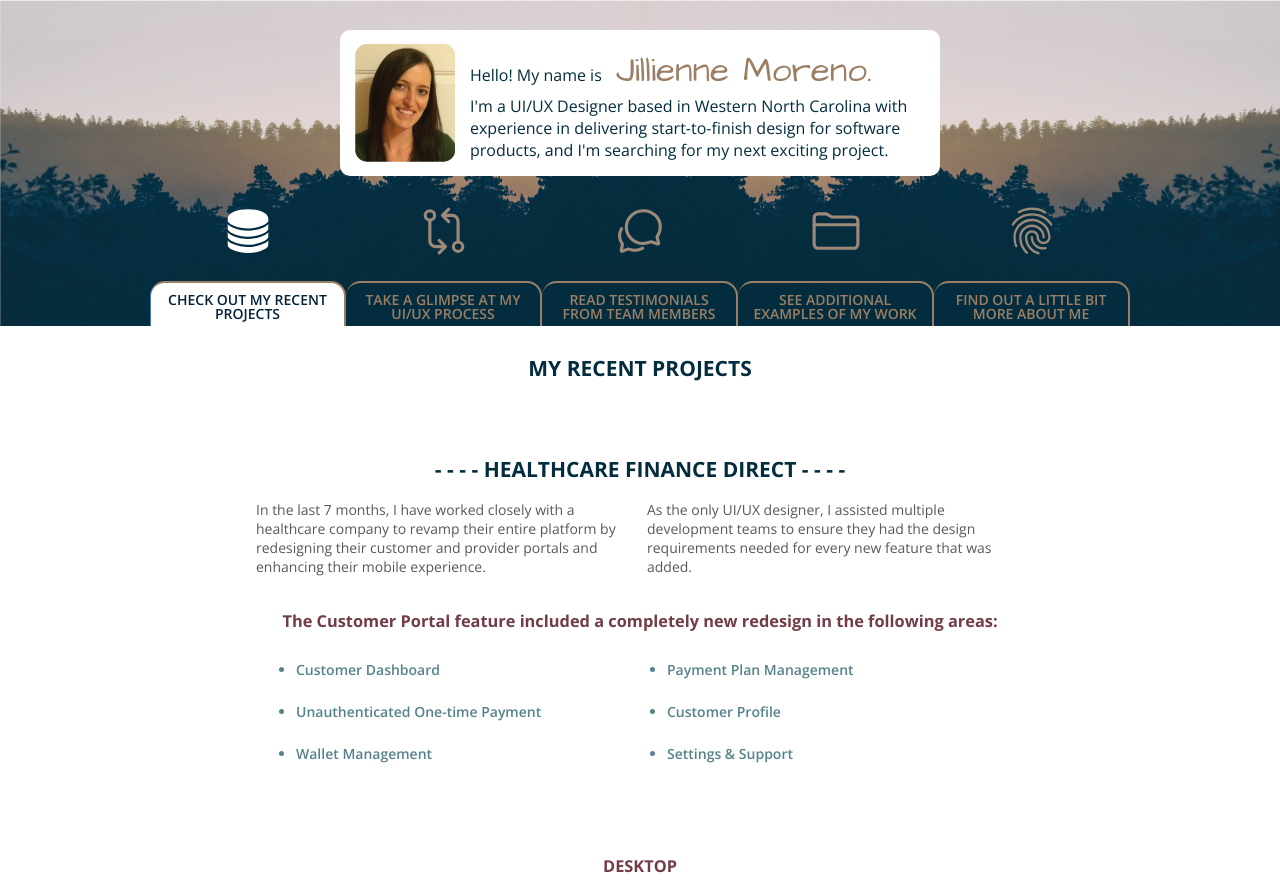
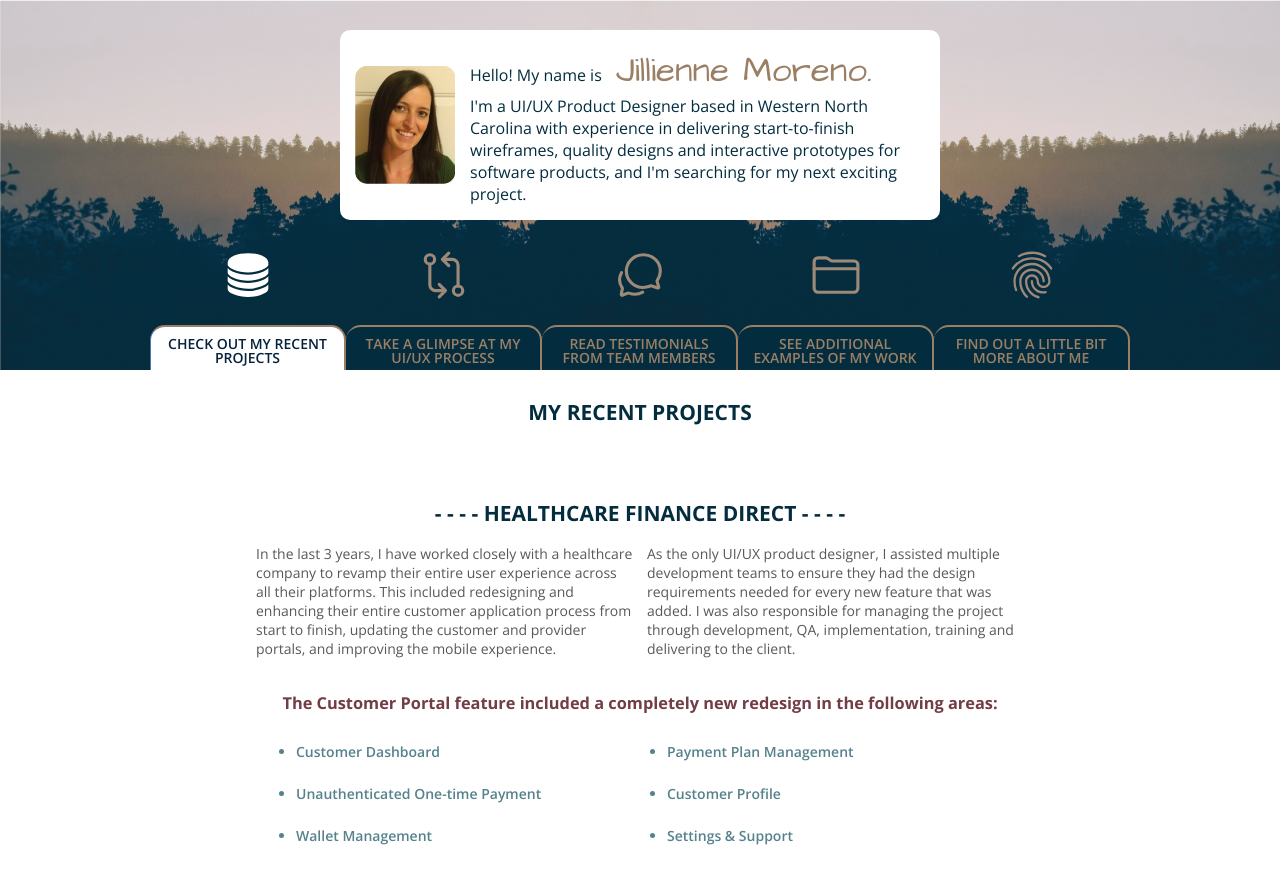
Before and after one commit to jillmoreno/jilliennemoreno.com, a website: page index.html in a window 1280 px wide. Shown: the top 880 px of the page. Drawn offline with nearby package versions, Linux system fonts and the light colour scheme.

Commit message:
Update index.html

```diff
--- a/index.html
+++ b/index.html
@@ -104,8 +104,8 @@
                     <img src="images/Jill.png" alt="Jillienne Moreno Profile Picture" class="profile-picture" />
                 </div>
                 <h1 class="header-title">
-                    Hello! My name is <span class="my-name">Jillienne Moreno.</span> <br />I'm a UI/UX Designer based in
-                    Western North Carolina with experience in delivering start-to-finish design for software products,
+                    Hello! My name is <span class="my-name">Jillienne Moreno.</span> <br />I'm a UI/UX Product Designer based in
+                    Western North Carolina with experience in delivering start-to-finish wireframes, quality designs and interactive prototypes for software products,
                     and I'm searching for my next exciting project.
                 </h1>
             </div>
@@ -152,12 +152,12 @@
 
                 <div class="two-columns">
                     <p>
-                        In the last 7 months, I have worked closely with a healthcare company to revamp their entire
-                        platform by redesigning their customer and provider portals and enhancing their mobile experience.
+                        In the last 3 years, I have worked closely with a healthcare company to revamp their entire user experience across all their platforms.
+                        This included redesigning and enhancing their entire customer application process from start to finish, updating the customer and provider portals, and improving the mobile experience.
                     </p>
                     <p>
-                        As the only UI/UX designer, I assisted multiple development teams to ensure they had the
-                        design requirements needed for every new feature that was added.
+                        As the only UI/UX product designer, I assisted multiple development teams to ensure they had the
+                        design requirements needed for every new feature that was added. I was also responsible for managing the project through development, QA, implementation, training and delivering to the client.
                     </p>
                 </div>
                     <h3>
```
